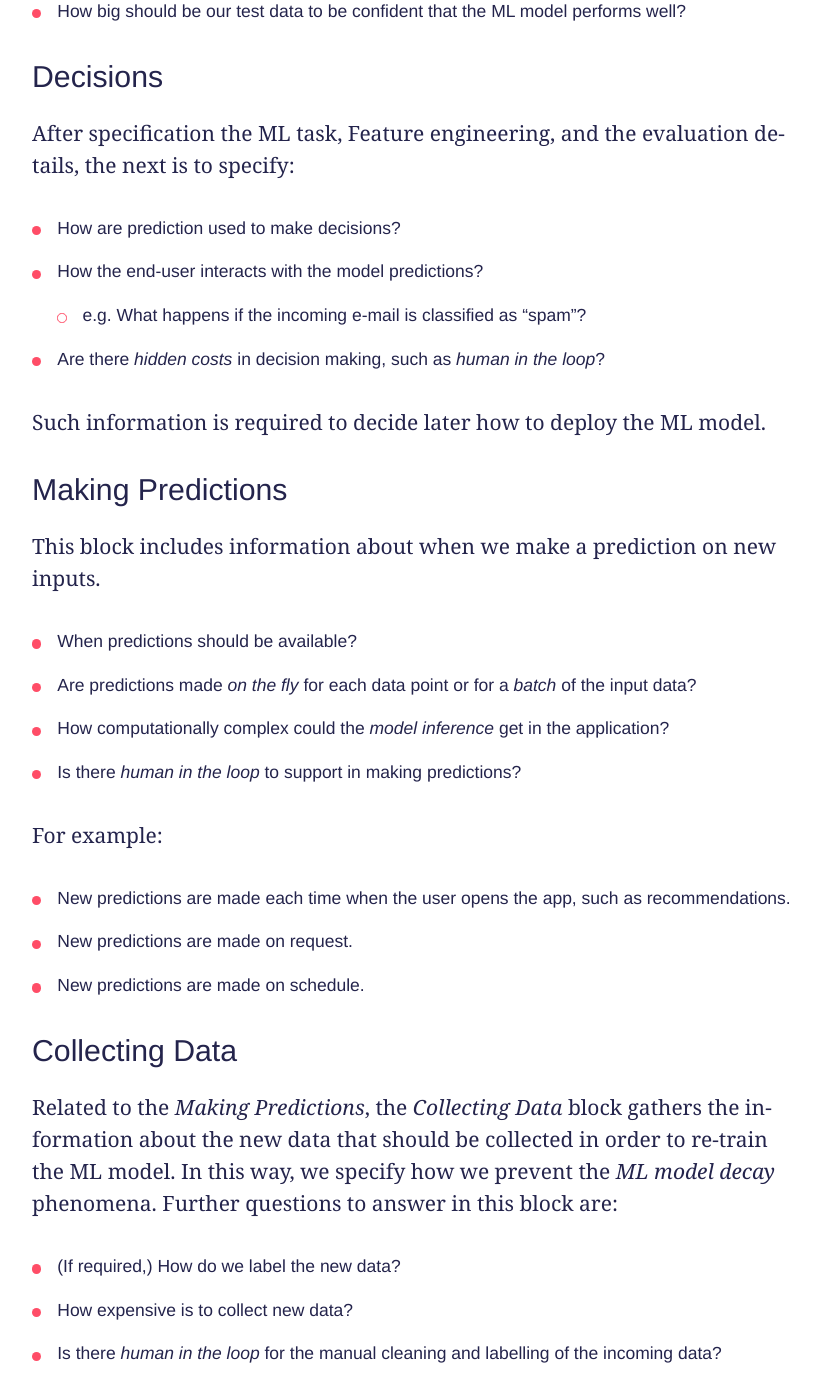
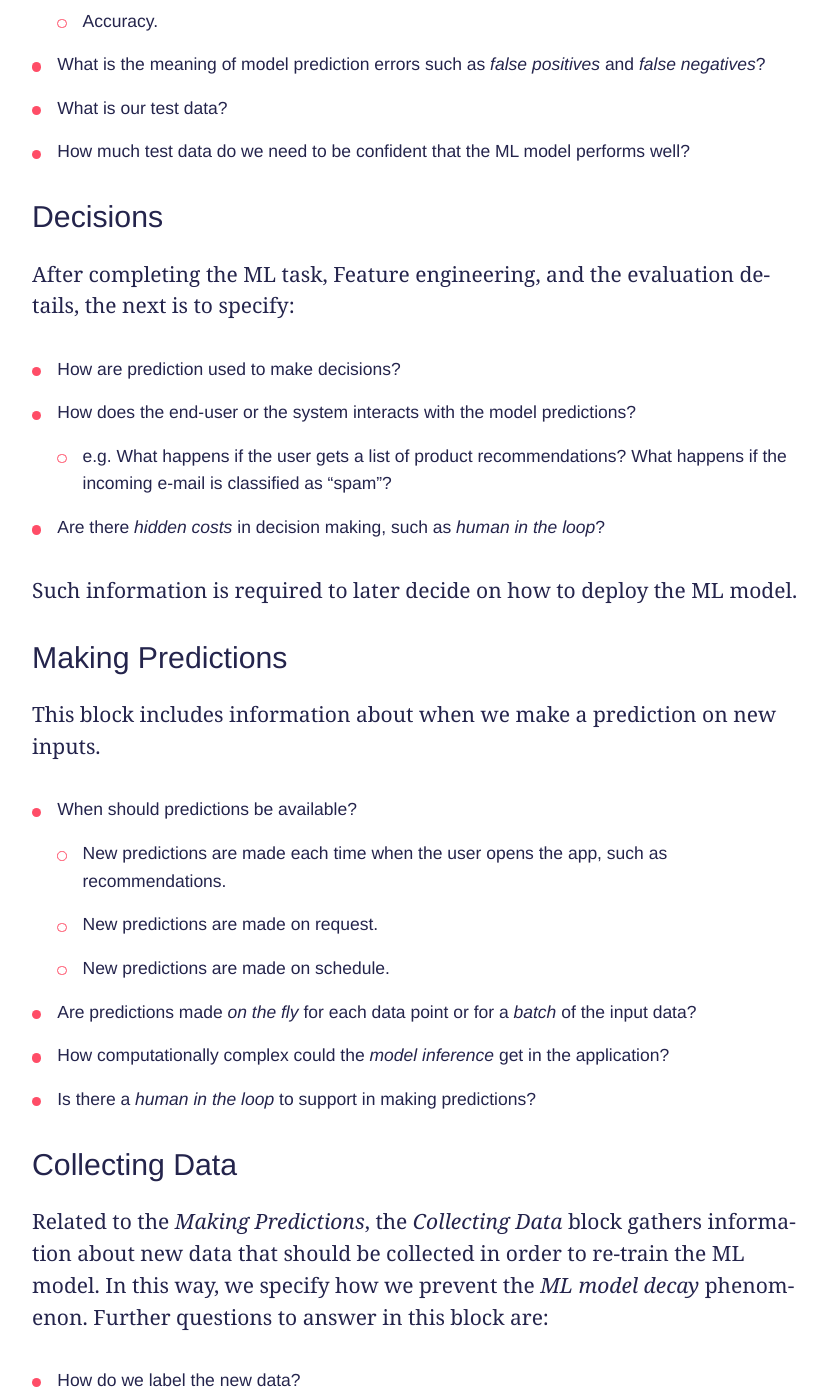
Before and after one commit to innoq/ml-ops.org, a Jekyll site: the page built from content/phase-zero.md, in a window 1280 px wide and 1400 px high, scrolled down 7254 px. Shown: the whole window, without its empty margins (224-1051 px from the left). Built offline with Jekyll 4.4.1, drawn with Linux system fonts in a browser that asks for light colours; some web fonts are replaced; some of the changed text lies outside the part shown.

Commit message:
feedback

```diff
--- a/content/phase-zero.md
+++ b/content/phase-zero.md
@@ -11,6 +11,10 @@
 The initial step includes a thorough study of business problems and requirements.
 These requirements are translated into the model objectives and the model outputs. Possible errors and minimum success for launching need to be specified. The most useful question to continue working on the AI/ML solution is ***"how costly are wrong predictions?"*** Answering that question will define the feasibility of the ML project.
 
+## Work Flow Decomposition
+
+Each task of the entire business process needs to be decomposed into its constituent elements in order to see where prediction (ML model) can be introduced.
+
 <img src="../img/workflow-decomposition.jpg" alt="The Workflow Decomposition" width="900"/>
 
 To anwer the question *"how to implement AI/ML"*, we follow the next steps:
@@ -20,11 +24,11 @@
 3. Identify where humans can be removed from the task, meaning, what task can be replaced by a prediction element such as ML model?
 4. Estime the ROI for implementing an AI/ML tool to perform each task.
 5. Rank-order the AI/ML implementation for each ***task*** in terms of ROI.
-6. Start from the top of the list and implement the AI/ML.
+6. Start from the top of the list and structure the AI/ML implementation by completing either the *AI Canvas* or the *Machine Learning Canvas*.
 
-Each prediction task of the entire process needs to be decomposed into its constituent elements in order to see where prediction (ML model) can be introduced. One convenient way to achieve such decomposition is to use the *AI Canvas*, which assists and helps to structure the breakdown process. It also helps to articulate exactly what is needed to predict and how we react on errors made by the prediction algorithm.
+The *AI Canvas* assists and helps to structure the breakdown process. It also helps to articulate exactly what is needed to predict and how we react on errors made by the prediction algorithm.
 
-The *AI Canvas* was proposed by A. Agrawal et. al in their book *"Prediction Machines. The Simple Economics of Artificial Intelligence." 2018*, and "is an aid for contemplating, building, and assessing AI tools". The example of such canvas and the description of each component is provided below:
+The *AI Canvas* was proposed by A. Agrawal et. al in their book *"Prediction Machines. The Simple Economics of Artificial Intelligence." 2018*, and "is an aid for contemplating, building, and assessing AI tools". The example of such canvas and the description of each component is provided in the Figure below:
 
 <img src="../img/AI-Canvas.jpg" alt="AI Canvas by Agrawal et.al" width="900"/>
 
@@ -63,9 +67,9 @@
  + Open-source data sets.
    + Useful publicly available datasets: [Kaggle Datasets](https://www.kaggle.com/datasets), [Google's Dataset Search](https://datasetsearch.research.google.com/ ), [UCI Repository](https://archive.ics.uci.edu/ml/datasets.php), or [Wikipedia's list of datasets for machine-learning research](https://en.wikipedia.org/wiki/List_of_datasets_for_machine-learning_research)
 
-Furthermore, we should clarify the *hidden costs* of a machine learning application, such as:
+Furthermore, we should clarify the *hidden costs* of a machine learning application.
 
- + How expensive could get the storage and processing for rich media like images, sound, or video?
+ + How expensive could get the data storage?
 
 ### ML Task
 After clarifying what data is available, we brainstorm what type of ML should be used. Here are some examples of questions that might clarify the ML Task:
@@ -82,9 +86,9 @@
     + e.g. E-mail text.
  + What is the output of the prediction task?
     + e.g. "spam" and "regular"
- + How complex is our ML model could get?
+ + What is the degree of complexity our ML Model could assume?
     + e.g. is our model a combination of other ML models? Do we employ ensemble learning? How many hidden layers included in the deep learning model?
- + What is the complexity costs, such as training and inference time, for the above models?
+ + What are the complexity costs, such as training and inference time, for the above models?
 
 ### Features (Engineering)
 
@@ -102,54 +106,51 @@
     + Accuracy.
  + What is the meaning of model prediction errors such as *false positives* and *false negatives*?
  + What is our test data?
- + How big should be our test data to be confident that the ML model performs well?
+ + How much test data do we need to be confident that the ML model performs well?
 
 ### Decisions
 
-After specification the ML task, Feature engineering, and the evaluation details, the next is to specify:
+After completing the ML task, Feature engineering, and the evaluation details, the next is to specify:
 
 + How are prediction used to make decisions?
-+ How the end-user interacts with the model predictions?
-    + e.g. What happens if the incoming e-mail is classified as "spam"?
++ How does the end-user or the system interacts with the model predictions?
+    + e.g. What happens if the user gets a list of product recommendations? What happens if the incoming e-mail is classified as "spam"?
 + Are there *hidden costs* in decision making, such as *human in the loop*?
 
-Such information is required to decide later how to deploy the ML model.
-
+Such information is required to later decide on how to deploy the ML model.
 
 ### Making Predictions
 
 This block includes information about when we make a prediction on new inputs.
 
-+ When predictions should be available?
++ When should predictions be available?
+   + New predictions are made each time when the user opens the app, such as recommendations.
+   + New predictions are made on request.
+   + New predictions are made on schedule.
 + Are predictions made *on the fly* for each data point or for a *batch* of the input data?
 + How computationally complex could the *model inference* get in the application?
-+ Is there *human in the loop* to support in making predictions?
-
-For example:
-
-+ New predictions are made each time when the user opens the app, such as recommendations.
-+ New predictions are made on request.
-+ New predictions are made on schedule.
++ Is there a *human in the loop* to support in making predictions?
 
 ### Collecting Data
 
-Related to the *Making Predictions*, the *Collecting Data* block gathers the information about the new data that should be collected in order to re-train the ML model. In this way, we specify how we prevent the *ML model decay* phenomena. Further questions to answer in this block are:
+Related to the *Making Predictions*, the *Collecting Data* block gathers information about new data that should be collected in order to re-train the ML model. In this way, we specify how we prevent the *ML model decay* phenomenon. Further questions to answer in this block are:
 
- + (If required,) How do we label the new data?
- + How expensive is to collect new data?
+ + How do we label the new data?
+ + How expensive is it to collect new data?
+ + How expensive is it to process rich media like images, sound, or video?
  + Is there *human in the loop* for the manual cleaning and labelling of the incoming data?
 
 ### Building Models
-Tightly related to the previous block, the *Building Models* answers questions regarding updating the ML models, because different ML tasks will require different frequency of model re-training:
+Tightly related to the previous block, the *Building Models* answers questions regarding updating the ML models, because different ML tasks require different frequencies of model re-training:
 
  + How often the model should be retrained?
     + e.g. hourly, weekly, or with every new data point.
  + What are the *hidden costs* for model re-training?
     + e.g. do we use cloud resources to perform such tasks?
- + What is the price policy of the cloud vendor?
-    + e.g. how should we perform hardware cost estimation?
+    + what is the price policy of the cloud vendor?
+    + how should we perform hardware cost estimation?
     + common *Cloud Pricing Calculators* are [Google Cloud Calculator](https://cloud.google.com/products/calculator), [Amazon ML Pricing](https://docs.aws.amazon.com/machine-learning/latest/dg/pricing.html),[ Microsoft Azure Calculator](https://azure.microsoft.com/en-in/pricing/calculator/)
- + How long will take to re-train the model?
+ + How long will it take to re-train the model?
  + How do we deal with the scaling issues of cloud operations as they can be more complex and costly?
  + Do we plan for change in the tech stack?
     + e.g. how can we deal with the tech stack evolution as new tools and development workflows are emerging in the modern AI?
```
Also changed, not shown: other parts of content/phase-zero.md (+2 -2 lines), content/end-to-end-ml-workflow.md (+7 -8 lines).
